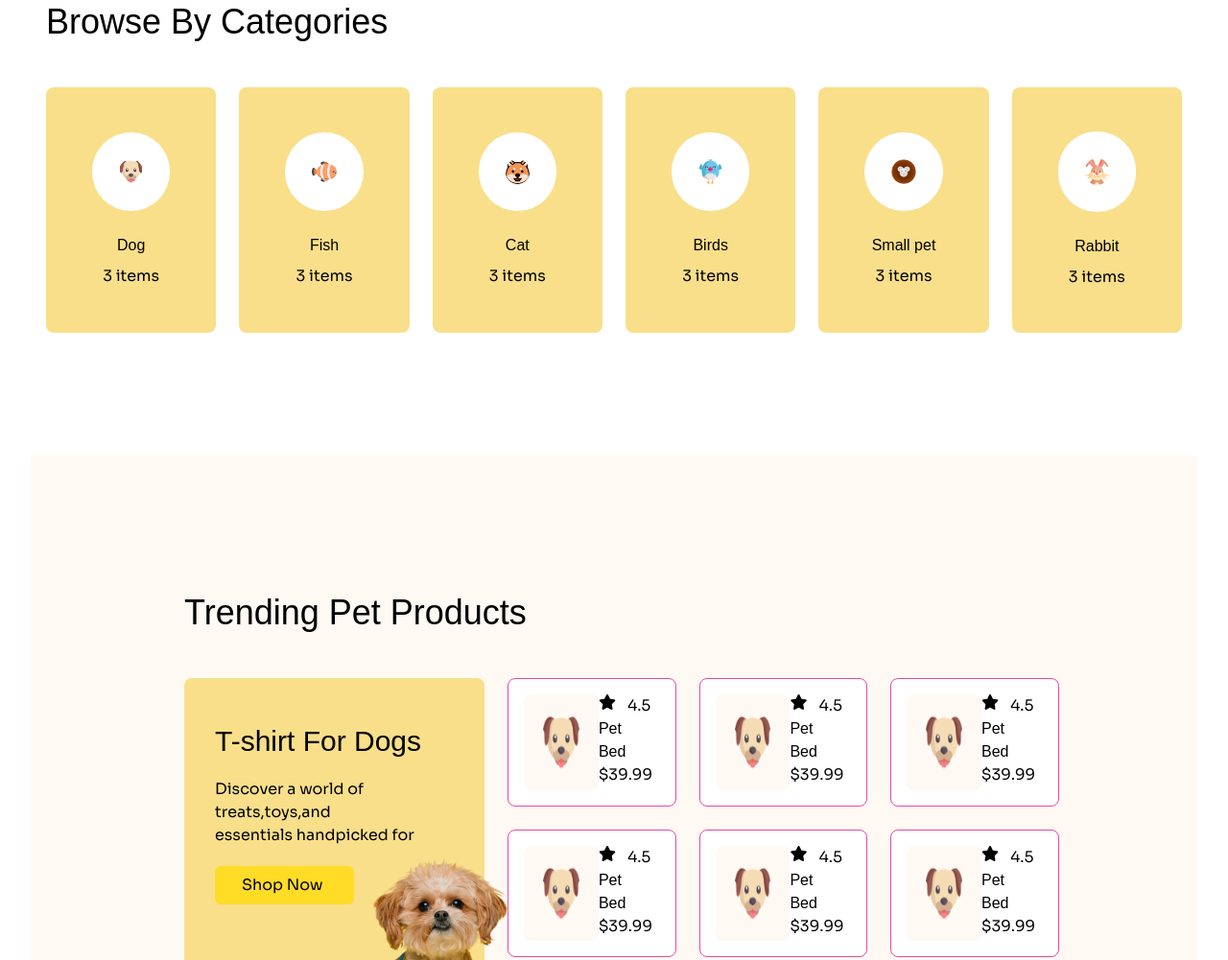
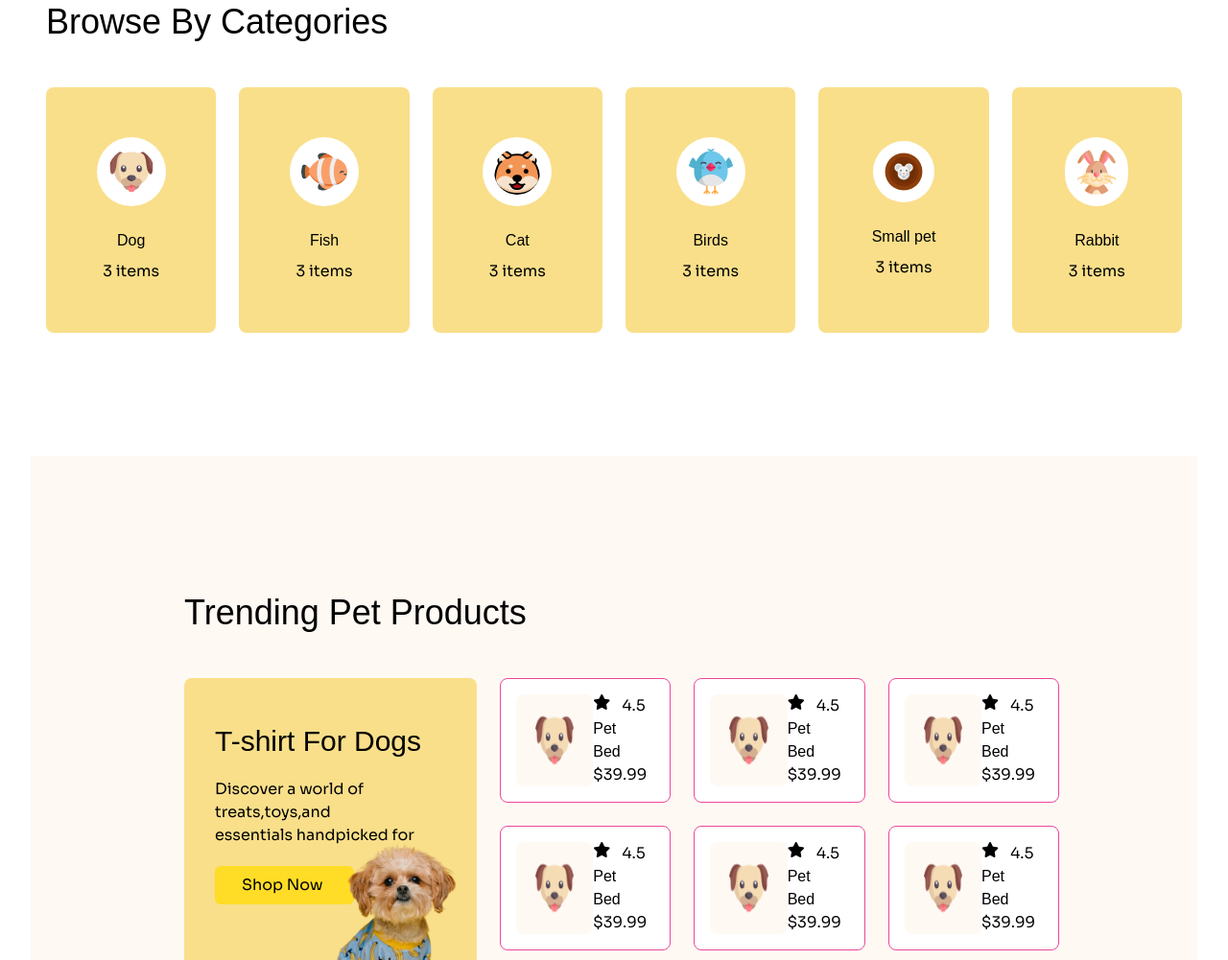
Before and after one commit to ShehabShawn/Assignment_03_Category_0001, a plain HTML site: page index.html in a window 1280 px wide. Shown: the part 955-1956 px from the top of the page at 96% size. Drawn offline with nearby package versions, Linux system fonts and the light colour scheme; a web font is replaced by a local one.

Commit message:
finally again

```diff
--- a/index.html
+++ b/index.html
@@ -81,7 +81,7 @@
             <div class="grid grid-cols-2 gap-2 ml-4 mr-4 w-100% lg:grid-cols-6  lg:gap-6">
                 <div
                     class="bg-[#F9DF8A] h-64 w-full text-center items-center content-center  object-center pt-8 pr-12 pb-8 pl-12 rounded-lg">
-                    <img class="bg-white rounded-full p-7 mb-6 mx-auto " src="./c1-assets/dog-cartoon.png" alt="">
+                    <img class="bg-white rounded-full p-3 mb-6 mx-auto " src="./c1-assets/dog-cartoon.png" alt="">
                     <h5 class="mb-2 font-adlam">Dog</h5>
                     <p>
                         3 items
@@ -89,7 +89,7 @@
                 </div>
                 <div
                     class="bg-[#F9DF8A] h-64  text-center items-center content-center  pt-8 pr-12 pb-8 pl-12 rounded-lg">
-                    <img class="bg-white rounded-full p-7 mb-6 mx-auto" src="./c1-assets/fish-cartoon.png" alt="">
+                    <img class="bg-white rounded-full p-3 mb-6 mx-auto" src="./c1-assets/fish-cartoon.png" alt="">
                     <h5 class="mb-2 font-adlam">Fish</h5>
                     <p>
                         3 items
@@ -97,7 +97,7 @@
                 </div>
                 <div
                     class="bg-[#F9DF8A] h-64  text-center items-center content-center pt-8 pr-12 pb-8 pl-12 rounded-lg">
-                    <img class="bg-white rounded-full p-7 mb-6 mx-auto" src="./c1-assets/cat-cartoon.png" alt="">
+                    <img class="bg-white rounded-full p-3 mb-6 mx-auto" src="./c1-assets/cat-cartoon.png" alt="">
                     <h5 class="mb-2 font-adlam">Cat</h5>
                     <p>
                         3 items
@@ -105,7 +105,7 @@
                 </div>
                 <div
                     class="bg-[#F9DF8A] h-64  text-center items-center content-center pt-8 pr-12 pb-8 pl-12 rounded-lg">
-                    <img class="bg-white rounded-full p-7 mb-6 mx-auto" src="./c1-assets/bird-cartoon.png" alt="">
+                    <img class="bg-white rounded-full p-3 mb-6 mx-auto" src="./c1-assets/bird-cartoon.png" alt="">
                     <h5 class="mb-2 font-adlam">Birds</h5>
                     <p>
                         3 items
@@ -113,7 +113,7 @@
                 </div>
                 <div
                     class="bg-[#F9DF8A] h-64  text-center items-center content-center pt-8 pr-12 pb-8 pl-12 rounded-lg">
-                    <img class="bg-white rounded-full p-7 mb-6 mx-auto" src="./c1-assets/mouse-cartoon.png" alt="">
+                    <img class="bg-white rounded-full p-3 mb-6 mx-auto" src="./c1-assets/mouse-cartoon.png" alt="">
                     <h5 class="mb-2 font-adlam">Small pet</h5>
                     <p>
                         3 items
@@ -121,7 +121,7 @@
                 </div>
                 <div
                     class="bg-[#F9DF8A] h-64  text-center items-center content-center  pt-8 pr-12 pb-8 pl-12 rounded-lg">
-                    <img class="bg-white rounded-full p-7 mb-6 mx-auto" src="./c1-assets/rabbit-cartoon.png" alt="">
+                    <img class="bg-white rounded-full p-3 mb-6 mx-auto" src="./c1-assets/rabbit-cartoon.png" alt="">
                     <h5 class="mb-2 font-adlam">Rabbit</h5>
                     <p>
                         3 items
@@ -137,7 +137,7 @@
                     <h3 class="mb-5 text-3xl font-adlam">T-shirt For Dogs</h3>
                     <p class="mb-5">Discover a world of treats,toys,and <br> essentials handpicked for</p>
                     <button class="bg-[#FFDC26] rounded-md pt-2 pr-8 pl-7 pb-2">Shop Now</button>
-                    <img class="  -mt-32 ml-28" src="./c1-assets/cute-pet-small.png" alt="">
+                    <img class=" w-3/4 -mt-32 ml-24" src="./c1-assets/cute-pet-small.png" alt="">
                 </div>
                 <div class="grid grid-cols-2 lg:grid-cols-3 grid-rows-3 gap-6">
                     <div class="bg-white flex p-4 pr-20 border border-pink-500 rounded-lg">
```
